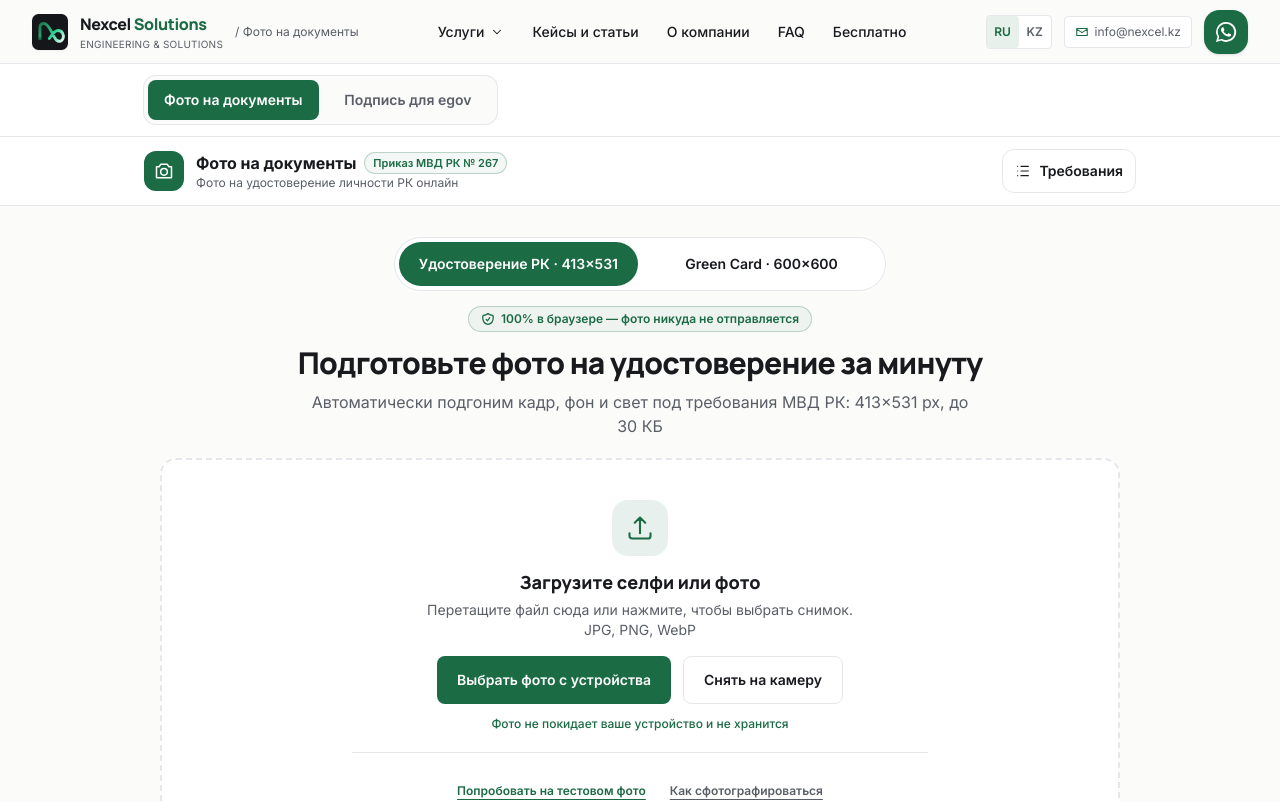
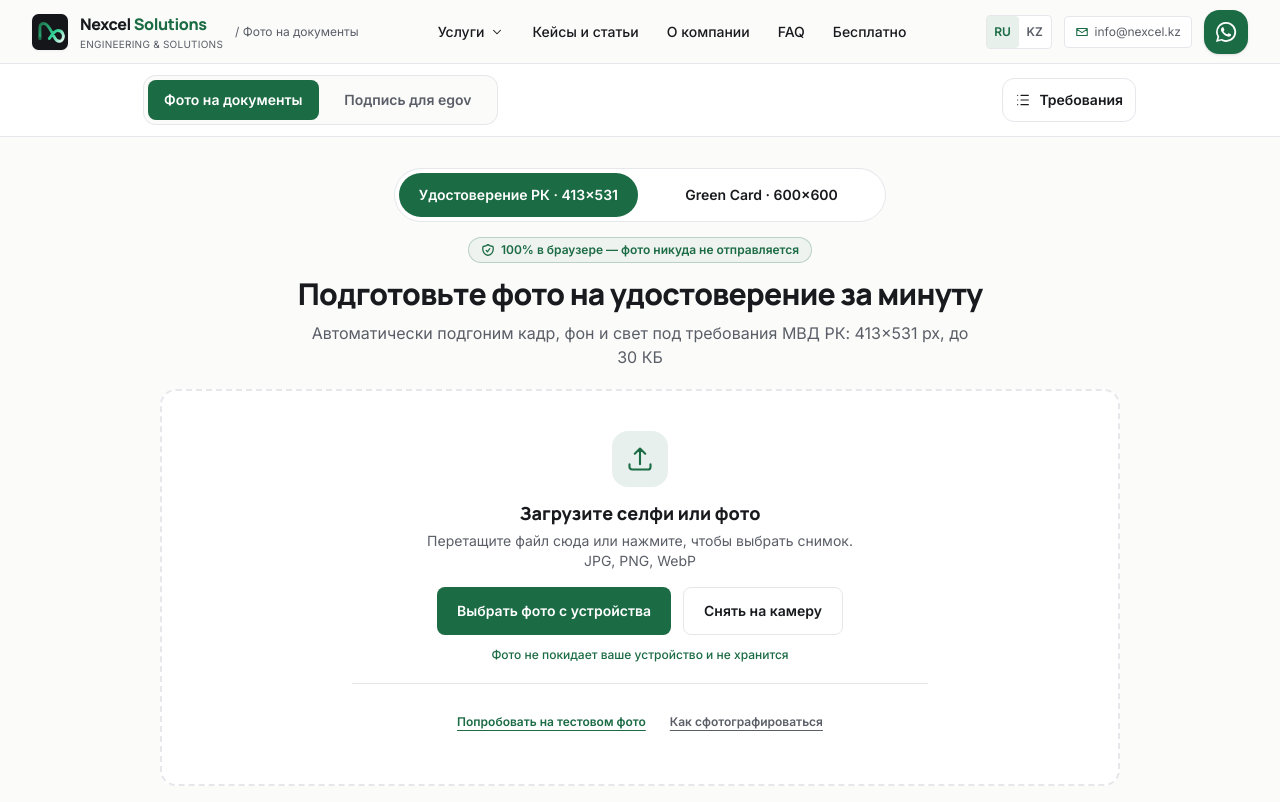
Before and after one commit to Tarlan2006/photo-nexcel, a React (Vite) app: page / in a window 1280 px wide. Shown: the top 802 px of the page. Built offline with nearby package versions, Linux system fonts and the light colour scheme.

Commit message:
Merge photo panel into tool switcher row: drop title bar, move Requirements button next to the switcher
Co-Authored-By: Claude Sonnet 5.5 <noreply@anthropic.com>

```diff
--- a/src/components/photo/PhotoUpload.jsx
+++ b/src/components/photo/PhotoUpload.jsx
@@ -1,3 +1,4 @@
+import { createPortal } from 'react-dom'
 import { useEffect, useRef, useState } from 'react'
 import { useLang } from '../../contexts/LangContext'
 import { releaseCopy } from '../../content/release-copy'
@@ -164,6 +165,7 @@ export default function PhotoUpload({ presetId, onDocument, onFile, onCamera, ca
   const tips = useRef(null)
   const [dragging, setDragging] = useState(false)
   const [rulesOpen, setRulesOpen] = useState(false)
+  const slot = document.getElementById('tool-nav-actions')
   const [tipsOpen, setTipsOpen] = useState(false)
   const sources = requirements[presetId].sources
   const showTips = () => {
@@ -174,24 +176,11 @@ export default function PhotoUpload({ presetId, onDocument, onFile, onCamera, ca
   const summary = 'flex min-h-12 cursor-pointer list-none items-center justify-between gap-3 py-3 text-sm font-bold [&::-webkit-details-marker]:hidden after:text-xl after:font-normal after:text-text-muted after:content-["+"] group-open:after:content-["–"]'
   return (
     <>
-      <div className="border-b border-grid-border bg-white">
-        <div className="mx-auto flex max-w-[1040px] items-center justify-between gap-3 px-4 py-3 sm:px-6">
-          <div className="flex min-w-0 items-center gap-3">
-            <span className="flex size-10 shrink-0 items-center justify-center rounded-xl bg-emerald-accent text-white"><Icon d={paths.photo} /></span>
-            <div className="min-w-0">
-              <div className="flex flex-wrap items-center gap-x-2 gap-y-1">
-                <p className="text-base font-bold">{page.pageTitle}</p>
-                <span className="rounded-full border border-emerald-accent/25 bg-emerald-accent/5 px-2 py-0.5 text-[11px] font-semibold text-emerald-accent">{doc.badge}</span>
-              </div>
-              <p className="hidden text-xs text-text-muted sm:block">{doc.subtitle}</p>
-            </div>
-          </div>
-          <button type="button" onClick={() => setRulesOpen(true)}
-            className="inline-flex min-h-11 shrink-0 items-center gap-2 rounded-xl border border-grid-border bg-white px-3 text-sm font-semibold hover:border-emerald-accent hover:text-emerald-accent">
-            <Icon d={paths.list} className="size-4" /> {page.requirementsButton}
-          </button>
-        </div>
-      </div>
+      {slot && createPortal(
+        <button type="button" onClick={() => setRulesOpen(true)}
+          className="inline-flex min-h-11 shrink-0 items-center gap-2 rounded-xl border border-grid-border bg-white px-3 text-sm font-semibold hover:border-emerald-accent hover:text-emerald-accent">
+          <Icon d={paths.list} className="size-4" /> {page.requirementsButton}
+        </button>, slot)}
       <RequirementsDialog doc={presetId} open={rulesOpen} onClose={() => setRulesOpen(false)} page={page} />
 
       <div className="mx-auto max-w-[1040px] space-y-5 px-4 pt-4 pb-10 sm:px-6 sm:pt-8">
--- a/src/main.jsx
+++ b/src/main.jsx
@@ -96,8 +96,8 @@ function Tools() {
     <>
       <Header tool={tool} />
       <nav aria-label={t.site.toolNavigation} className="mt-16 border-b border-grid-border bg-white">
-        <div className="mx-auto max-w-[1040px] px-4 py-3 sm:px-6">
-          <div className="grid w-full grid-cols-2 gap-1 rounded-xl bg-paper p-1 ring-1 ring-grid-border sm:inline-grid sm:w-auto">
+        <div className="mx-auto flex max-w-[1040px] items-center justify-between gap-3 px-4 py-3 sm:px-6">
+          <div className="grid w-full min-w-0 grid-cols-2 gap-1 rounded-xl bg-paper p-1 ring-1 ring-grid-border sm:inline-grid sm:w-auto">
             {Object.entries({ photo: t.site.photoService, signature: t.site.signatureTab }).map(([key, label]) => (
               <a key={key} href={localizedPath(pathFor(key, photoDoc), lang)} aria-current={tool === key ? 'page' : undefined}
                 onClick={event => navigate(event, key)}
@@ -106,6 +106,7 @@ function Tools() {
               </a>
             ))}
           </div>
+          <div id="tool-nav-actions" hidden={tool !== 'photo'} className="shrink-0 empty:hidden" />
         </div>
       </nav>
       {visitedPhoto && (
```
